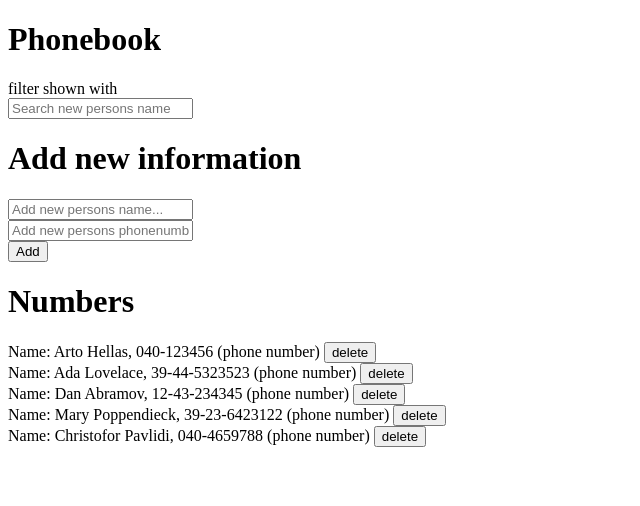
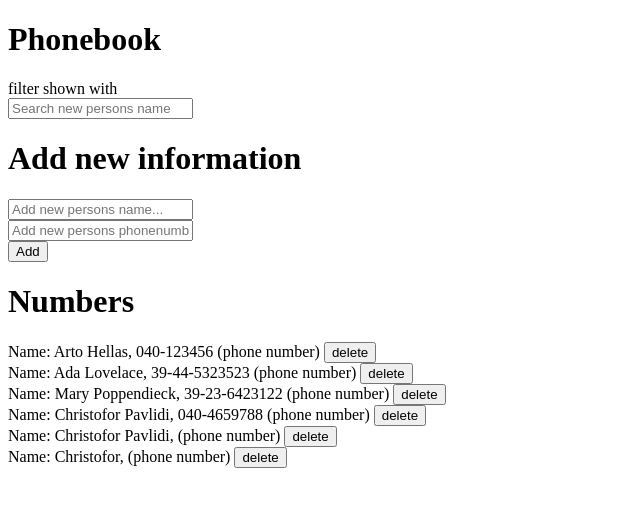
Before and after one commit to christoforp/https---github.com-christoforp-FullStack-part-2, a React (Create React App) app: page / in a window 1280 px wide. Shown: the top 506 px of the page, without its empty margins (0-640 px from the left). Built offline with nearby package versions, Linux system fonts and the light colour scheme; data requests are answered from the project's data file.

Commit message:
Part 2 C step 10

```diff
--- a/db.json
+++ b/db.json
@@ -11,11 +11,6 @@
       "id": 2
     },
     {
-      "name": "Dan Abramov",
-      "number": "12-43-234345",
-      "id": 3
-    },
-    {
       "name": "Mary Poppendieck",
       "number": "39-23-6423122",
       "id": 4
@@ -24,7 +19,20 @@
       "name": "Christofor Pavlidi",
       "number": "040-4659788",
       "id": 5
+    },
+    {
+      "name": "Christofor  Pavlidi",
+      "phonenumber": "",
+      "date": "2022-04-20T13:39:33.699Z",
+      "important": false,
+      "id": 7
+    },
+    {
+      "name": "Christofor",
+      "phonenumber": "",
+      "date": "2022-04-20T14:36:53.848Z",
+      "important": false,
+      "id": 6
     }
-
   ]
 }
--- a/src/App.js
+++ b/src/App.js
@@ -7,6 +7,7 @@ import PersonsComponent from './components/Persons'
 import axios  from 'axios'
 
 import notesService from './services/notesService.js'
+
 
 
 const InputFilterComponent   = (props) => {
@@ -48,7 +49,6 @@ const App = () => {
   const [persons, setPersons] = useState([])
 
   useEffect(() => {   // we are using  "notesService" modules contest, where is find variables => "const getAllValues" = () => ""
-
     notesService
     .getAllValues()  // which means that for first we are current variables fuctions, which return back to data ()
     .then(showResults => {  // variables "showResults" can be also "Christofor" so then(Christofor => ...)
@@ -116,6 +116,7 @@ const App = () => {
       date: new Date().toISOString(),
       important: Math.random() > 0.5,
       id: persons.length + 1,
+
     }
     // whereas user try to add name, which is already in the table/list. Action alert  (if => alert) that name is already added in the list. Use different name
     // whereas user adds name, which is not in the list then it uses  (else => setpersons)= {newname}
@@ -123,31 +124,58 @@ const App = () => {
     // variable "persons" has two different values in the table, therefore adding  a new to continue previous value using  function name concat()
     //
 
+
+
+      // When user want to add persons name, then it saves "temporarily " data to under "nameObject.name" variables. There is also good to know that "nameObject.name" is same value than "newName"
+      // When user want to also add phonenumber besides name, then it saves "temporarily" data to under "nameObject.number". There is also good to know that "nameObject.number" is same value than "newNumber"
+    const findCurrentName = persons.find(searchValue => searchValue.Name === nameObject.name) // We initalized variable "findCurrentName", where we find table (array), which "name" object withstands value what user have given so "nameObject.name" or newName
+    const changeCurrentName = {...findCurrentName, number: nameObject.number}  // We initalized variable "changeCurrentName", where we doing  copy of variables  "findCurrentName" and we change that object "number" value using given value of user "NameObject.number" or "newNumber"
+      // whereas user try to add name, which is already in the table/list. Action alert  (if => alert) person has been already added on the phonebook, replace the old number with a new one!
+    // whereas user adds name, which is not in the list then it uses  (else => setpersons)= {newname}
+
     if(persons.some(personsFind=> personsFind.name === newName)) {
-      alert(`${newName}person has been already added on the phonebook. Please use different name!`)
-    } else {
-      notesService       // we are using "notesServices" modules content, which contain variables => "const createValue" newValue =>
-      .createValue(nameObject)  // we updating tables using to variables "NameObject" values. We find values => name,number,date,id and important.
+     if(window.confirm(`${nameObject.name}person has been already added on the phonebook ,replace  the old number with a new one!`)) {
+       notesService  // We are using variables "notesSevices" module content, where is found variables => "const updateValue" = (id,changeValue) =>
+      .updateValue(findCurrentName.id, changeCurrentName) // if findCurrentName.id would be  => "1" then updateValue() function will move adress "http:localhost:3001/persons/1" and there it will update that value, which in this case is newNumber
+      .then(response => {  // When updateValue() function have been conducted, then it saves that id content temporarily to variables "response", so if we would use "console.log(response)" function => .then(...) inside, then we would get updated value in printed to console.
+       setPersons(persons.map((results, index) => results.id !== findCurrentName.id ? persons[index]: response)) // We changes "persons" variables table using "map"() function, which creates us to new table (creates a new array). You are also seen that we are using "index" variables inside "map()" function, so if there is four diffeent values in table as result  "index" variables values  could be => [0,1,2,3].
+                                                                                                              // if values inside that table => "results.id" is false with variables => "findCurrentName.id", then we are using original values "persons"[index]" if this true, then we are using  "response"  variables values and changint it with current values.
+        setFilterName('')           // Whereas user agree "window.confirm"(alarm), then it changes "filterName" variables to original stable so it clear that variables value.
+        setNewName('')        // Whereas user agree "window.confirm"(alarm), then it changes "newName" variables to original stable, so it clear that variables value.
+        setNewNumber('')       // Whereas user agree "Window.confirm"(alarm), then it changes "newnumber" variables to orginal stable, sot it clear that variables value.
 
-      .then(newValue => {
-        setPersons(persons.concat(newValue))     //  We changes variables "persons" stable to use "setPersons" function and with function "concat"  we are not changes components stable, but we crearing newTable
-
-                                                 // whereas adding name by user is not found in table, then adding value for in that variables value (nameObject), which is in Json mode                      // There is found data, which name is function .post() in variables "response". That is utilzied and adding "setPersons"  to with among others  phoneinformation. We do not use function 'concat' to change components orginal stable , but we create a new table.
-
-        setNewName('')
-        setNewNumber('')
-        setFilterName('')
       })
     }
-  }
-
-
-           // when user conduct thsi function (submitPerson), So it cleart that partical function, whereas user don't use this input as result it would be stay like as "hang" in visible
-           // when user  conduct this function (submitPerson), So it clear that partical function, whereas user don't use this input it  would be stay like as "hang" visible
-           // when user conduct  this function (submitPerson), So it return that partical function, whereas user don't use this input it would be stay to  like as "hang" visible
 
 
 
+  }else{
+    notesService // We are using information  content from module  "notesService", where is found variables const createValue = (newValue)  => "
+    .createValue(nameObject)
+    .then(newValue => {
+    setPersons(persons.concat((newValue)))
+    setFilterName('')
+    setNewName('')
+    setNewNumber('')
+    })
+                                 // We updating  table to using varibles "nameObject" values = [name,number,date,id and important]
+                                    // When "createValue()"" function have been conducted, then it saves temporarily data variables  under "nameObject", so if we would be using console.log(newValue) => .then(..) inside, then we will get printed values by users to visible in console.                                  // We changes  variables "persons stable, to using setPersons() function, We are using persons.concat(...) not to  change komponents stable, but creating a new table.
+    // When createValue function has conducted, then it saves users values temporarily to under "newValue", so if we would be using to "console.log(newValue)" function .then(...), inside, then we would get given values by users visible in printed to console.
+      // when user conduct thsi function (submitPerson), So it cleart that partical function, whereas user don't use this input as result it would be stay like as "hang" in visible
+   // when user  conduct this function (submitPerson), So it clear that partical function, whereas user don't use this input it  would be stay like as "hang" visible
+    // when user conduct  this function (submitPerson), So it return that partical function, whereas user don't use this input it would be stay to  like as "hang" visible
+  }
+
+  // we are using "notesServices" modules content, which contain variables => "const createValue" newValue =>
+      }
+
+
+
+   // we updating tables using to variables "NameObject" values. We find values => name,number,date,id and important.
+
+ //  We changes variables "persons" stable to use "setPersons" function and with function "concat"  we are not changes components stable, but we crearing newTable
+
+// whereas adding name by user is not found in table, then adding value for in that variables value (nameObject), which is in Json mode                      // There is found data, which name is function .post() in variables "response". That is utilzied and adding "setPersons"  to with among others  phoneinformation. We do not use function 'concat' to change components orginal stable , but we create a new table
 
 
 
@@ -187,19 +215,23 @@ const handleNumberChange = (event) => {
 // button can be  as follows  => <button value="1">delete</button>
 const handleDeleteName = (event) => {
   const button = parseInt(event.target.value)  // We initalize variables button for this we are using "parseInt() function that we can get  rid off  => "..." so  after function  "1" = 1
-  const getName =  button-1    // We initalize variables getName and calculating  its value using "button" variables  value -1 and  we get answer.
+  const Index =  button-1    // We initalize variables getName and calculating  its value using "button" variables  value -1 and  we get answer.
 
 
 
 // When user want to delete users information in table as result windows alert 'are you sure that you wanna leave' if user make sure that he want to delete, so then have to use belove function
-if(window.confirm(`Are you sure that you wanna leave ${persons[getName].name} from records?`)) {
+if(window.confirm(`Are you sure that you wanna leave ${persons[Index].name} from records?`)) {
   notesService // We are using content of variables, where is find  variables => const delete  = "deleteValue"
-  .deleteValue() // We conduct  deleteValue() function,  so function value can be => .deleteValue(1), for that reason, we have been used parseInt() function, because buttos initial value  => value="1" isn't same thing than just 1.
-  .then(updateList => {  // When information has deleted from baseUrl, then we changes "persons" variables stable.
-    setPersons(persons.filter(newList => newList.id !==button)) // We are using "filter() function "", which creates new table (creates  a new array). if  "persons" id= false with variables "buttonID", Then its filtering a current table and replaced to new table, if person ID withstands with variables "buttonId", then it not be changed.
+  .deleteValue(event.target.value) // We conduct  deleteValue() function,  so function value can be => .deleteValue(1), for that reason, we have been used parseInt() function, because buttos initial value  => value="1" isn't same thing than just 1.
+  .then(updatedList => {  // When information has deleted from baseUrl, then we changes "persons" variables stable.
+    setPersons(persons.filter(newlist => newlist.id !==button)) // We are using "filter() function "", which creates new table (creates  a new array). if  "persons" id= false with variables "buttonID", Then its filtering a current table and replaced to new table, if person ID withstands with variables "buttonId", then it not be changed.
   })
 }
 }
+
+
+
+
 
 
 
@@ -244,6 +276,7 @@ if(window.confirm(`Are you sure that you wanna leave ${persons[getName].name} fr
 
 
 
+
    )
    }
 
--- a/src/components/Persons.js
+++ b/src/components/Persons.js
@@ -1,4 +1,5 @@
 import React from "react";
+
 
 
 
--- a/src/index.js
+++ b/src/index.js
@@ -6,4 +6,5 @@ import App from './App'
 
 
 
+
 ReactDOM.render(<App />, document.getElementById('root'))
--- a/src/services/notesService.js
+++ b/src/services/notesService.js
@@ -17,6 +17,18 @@ const createValue = async (newValue) => {
     return response.data; // When fucntion has conducted, so the current data is saved under the return responde.data", that we can use that variables data in side.
 }
 
+// We initalize variables "createValue", which purpose is to work, when user wanto to delete information from baseUrl, then it will leaves according to id: forever.
+// When user want to update infromation from baseUrl, then site conduct that function =>  "updateValue()"
+
+const updateValue = async (id,changeValue) => {
+    const request = axios.put(`${baseUrl}/${id}`, changeValue)
+    return request.then(response => {
+        return response.data
+    })
+     // When function has conducted, so te current data is saved under the return response.data", that we can use that variables data in side, if this would ne be used then it would be error.
+
+}
+
 // We initialize variables "deleteValue", which purposet is to work when user want to delete information from baseUrl, which leaves with ID forever.
 // There is also a good to mention that buttons "value" determine {id} for example is button value="2" as result this remove user information from  baseUrl => "http://localhost:3000/persons/2" forever.
 // When user want to delete information from baseUrl, as result side conduct always that function => "deleteValue(...)"
@@ -27,4 +39,4 @@ const deleteValue = async (id) => { // We initalize also "id" variables use insi
 }
 
 // The current variables "export", if this would not be used  then it would be error.
-export default {getAllValues, createValue, deleteValue}
+export default {getAllValues, createValue,  updateValue, deleteValue}
```
